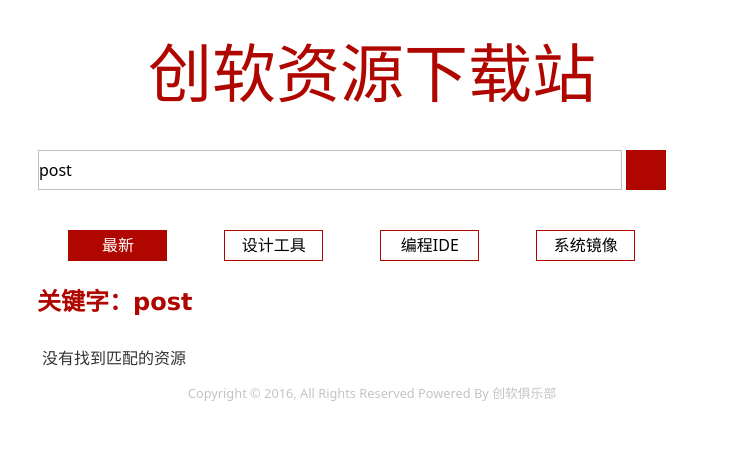
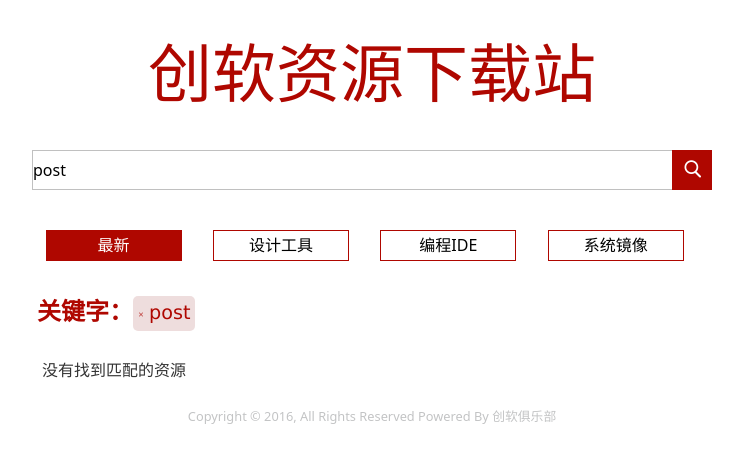
Before and after one commit to szisa/resource, a PHP site: page /isa/index.php?s=post in a window 1280 px wide. Shown: the top 463 px of the page, without its empty margins (268-1011 px from the left). Run offline with PHP 8.4, Linux system fonts and the light colour scheme; data that the repository does not hold is empty.

Commit message:
加入删除链接功能，完善界面UI

```diff
--- a/css/view.css
+++ b/css/view.css
@@ -1,3 +1,8 @@
+body{
+    max-width: 680px;
+    margin: 0 auto;
+}
+.hide{display: none;}
 .head-logo{
     text-align:center;
     margin:1em auto;
@@ -10,8 +15,10 @@
 }
 .head-search {
     text-align:center;
+    width: 100%;
+    margin: auto;
+    padding-right: 39px;
     position: relative;
-    left: -20px;
 }
 .head-search .text{
     border:1px silver solid;
@@ -20,48 +27,65 @@
     width: 100%;
     line-height: 38px;
     outline: none;
-    max-width: 584px;
 }
 .head-search .submit-btn{
     border:none;
     height: 40px;
     width: 40px;
-    font-size:0px;
-    margin:0;
+    margin: 0;
     padding:0;
     vertical-align: top;
     background-color: #aF0700;
     color: #FFF;
+    position: absolute;
+    top: 0;
+    right: 0;
+    font-size: 1.5em;
+    font-weight: bold;
 }
 ul.type-list {
-    padding: 5px 10px 0;
+    padding: 5px 0 0;
     width:100%;
-    max-width: 680px;
     margin: 35px auto 0;
-    text-align: justify;
 }
 li.type-item a {
     color:#000;
+    display: block;
 }
 
 li.type-item {
     display: inline-block;
-    width: 15%;
-    margin: 0 4%;
+    width: 20%;
+    margin: 0 2%;
     border: 1px solid #aF0700;
     text-align: center;
 }
-li.type-curr {
+li.type-item:hover{
+    background-color:#ECC;
+}
+li.type-curr,li.type-curr:hover {
     background-color:#aF0700;
 }
+
 li.type-curr a{
     color: #FFF;
 }
+
+.link-rm{
+    display: inline-block;
+    font-weight:normal;
+    vertical-align: middle;
+    background-color: #EDD;
+    padding: 4px 5px 5px 0;
+    border-radius: 5px;
+    font-size: .8em;
+}
+.link-rm:before {font-size: 0.3em;vertical-align: middle;padding: 5px;}
+
 .res-list{
-    margin: 15px auto;
     width: 100%;
-    max-width: 680px;
     margin: auto;
+    padding: 10px 0;
 }
 .res-list>h1{
     padding: 25px 5px 10px;
@@ -75,8 +99,12 @@ li.type-curr a{
 
 .res-item:hover{
     background-color:#EEE;
+    border-left: 2px solid #aF0700;
+    padding-left: 8px;
 }
-
+.res-item:hover h1{
+    /* font-weight:bold; */
+}
 .res-item:hover .res-tags a{
     color:#707172;
 }
@@ -110,3 +138,167 @@ footer a {
 footer a:hover {
     color:#aF0700;
 }
+/*post page*/
+.post-info label{
+  display:inline-block;
+  color:#FFF;
+  background-color:#aF0700;
+  width:50px;
+  height:30px;
+  text-align:center;
+  padding:0 5px;
+  vertical-align:top;
+}
+
+.post-info select, .post-info input, .post-info textarea{
+  vertical-align:top;
+  padding:0 5px;
+  margin:0;
+  outline:0;
+  border:1px dashed #aF0700;
+  background-color:transparent;
+  height:30px;
+  border-radius:0px;
+  width:250px;
+}
+.post-info textarea{
+  height:100px;
+}
+
+.post-info p{
+  vertical-align:top;
+  padding:2px 0;
+}
+
+.post-info .submit-btn {
+  border:0;
+  color:#FFF;
+  background-color:#aF0700;
+  width:305px;
+}
+
+.post-links label{
+  width:305px;
+}
+.res-links li{
+  padding:5px 0;
+}
+.link-name{
+  color:#aF0700;
+}
+.link-src{
+  word-break:break-all;
+}
+.link-extcode{
+  padding:0 5px;
+  background-color:#ECC;
+  color:#aF0700;
+  border:1px dashed #aF0700;
+}
+.post-info #links{
+  width:100%;
+}
+.form-tip {
+  color:#AAA;
+  font-size:.8em
+}
+/*login form*/
+.login_form .user, .login_form .passwd{
+  width: 40px;
+  height:40px;
+  float:left;
+  color:#FFF;
+  background-color:#aF0700;
+  text-align:center;
+}
+.login_form p{
+  width: 70%;
+  margin:30px auto;
+  line-height:40px;
+  height:40px;
+  text-align: right;
+  max-width:350px;
+}
+.login_form input.text{
+  border:none;
+  width: calc(100% - 40px);
+  height:40px;
+  line-height:20px;
+  background-color:#DEDFE1;
+  margin: 0;
+  padding: 0 0 0 10px;
+  float:left;
+}
+#admin{
+  width: 100%;
+  margin: 50px auto;
+}
+#login #logo{
+  display:block;
+  width: 100%;
+  height: 100px;
+  margin:0 auto;
+}
+#logo h1{
+  text-align:center;
+  font-size:350%;
+  color:#aF0700;
+}
+.login_form .submit-btn{
+  width: 80px;
+  background:#aF0700;
+  border:none;
+  color:#fff;
+  height: 35px;
+  margin: 0;
+}
+.login_form .submit-btn:hover{
+  cursor:pointer;
+}
+.login_form .submit-btn:active{
+  width:78px;
+  height:33px;
+  margin:1px 11px;
+}
+
+
+
+/*icon font*/
+@font-face {
+  font-family: 'iconfont';
+  src:  url('../fonts/icomoon.eot?2');
+  src:  url('../fonts/icomoon.eot?2#iefix') format('embedded-opentype'),
+    url('../fonts/icomoon.ttf?2') format('truetype'),
+    url('../fonts/icomoon.woff?2') format('woff'),
+    url('../fonts/icomoon.svg?2#iconfont') format('svg');
+  font-weight: normal;
+  font-style: normal;
+}
+
+[class^="icon-"]:before, [class*=" icon-"]:before,.icon-search {
+  /* use !important to prevent issues with browser extensions that change fonts */
+  font-family: 'iconfont' !important;
+  speak: none;
+  font-style: normal;
+  font-weight: normal;
+  font-variant: normal;
+  text-transform: none;
+  line-height: 1;
+
+  /* Better Font Rendering =========== */
+  -webkit-font-smoothing: antialiased;
+  -moz-osx-font-smoothing: grayscale;
+}
+
+.icon-close:before {
+  content: "\e903";
+}
+.icon-search:before {
+  content: "\e900";
+}
+.icon-user:before {
+  content: "\e901";
+}
+.icon-key:before {
+  content: "\e902";
+}
--- a/data/class_data_res.php
+++ b/data/class_data_res.php
@@ -39,11 +39,12 @@ class isa_res_info
         return $result;
     }
 
-    function update()
+    function update($data = null)
     {
+        if(null == $data) $data = $this->getUpdate();
         $db = new cSql();
         $db->con(DB_HOST, DB_USER, DB_PASSWORD, DB_NAME);
-        $result = $db->update($this->_table, $this->getUpdate(), array("id" => $this->_data["id"], "valid" => "1"));
+        $result = $db->update($this->_table, $data, array("id" => $this->_data["id"], "valid" => "1"));
         return $result;
     }
 
@@ -102,7 +103,7 @@ class isa_res_info
 
     protected function getWhere($query)
     {
-        $where = '1 = 1 ';
+        $where = '`valid` = 1 ';
         if(isset($query["search"]))
         {
             $where .= "AND (`name` like '%{$query["search"]}%' or `desc` like '%{$query["search"]}%' ";
--- a/templates/header.html
+++ b/templates/header.html
@@ -2,7 +2,8 @@
 <html lang="zh_cn" class="borderbox">
     <head>
         <title>{$title} - {$desc}</title>
-        <meta http-equiv="Content-Type" content="text/html; charset=utf-8">
+        <meta http-equiv="Content-Type" content="text/html; charset=utf-8" />
+        <meta name="viewport" content="width=device-width, initial-scale=1" />
         <link rel="shortcut icon" type="image/x-icon" href="favicon.ico">
         <link href="./css/typo.css" rel="stylesheet" />
         <link href="./css/view.css" rel="stylesheet" />
--- a/templates/index.html
+++ b/templates/index.html
@@ -10,7 +10,7 @@
             </div>
             <div class="head-search">
                 <input type="search" name="s" id="search" value="{$search}" class="text"/>
-                <input type="submit" value="➤" class="submit-btn"/>
+                <input type="submit" value="&#xe900;" class="submit-btn icon-search"/>
             </div>
         </header>
         <nav>
@@ -25,7 +25,16 @@
             </ul>
         </nav>
         <section class="res-list">
-            {if $tag != '' || $search != ''}<h1>{if $tag != ''}标签：{$tag}{/if} {if $search != ''}关键字：{$search}{/if}</h1>{/if}
+            {if $tag != '' || $search != ''}
+            <h1>
+                {if $tag != ''}
+                    标签：<a class="link-rm icon-close" href="?{if $search != ''}s={$search}&{/if}{if $type != ''}t={$type}&{/if}">{$tag}</a>
+                {/if}
+                {if $search != ''}
+                    关键字：<a class="link-rm icon-close" href="?{if $tag != ''}k={$tag}&{/if}{if $type != ''}t={$type}&{/if}">{$search}</a>
+                {/if}
+            </h1>
+            {/if}
             {if count($res) > 0}
             {section name=item loop=$res}
             <article class="res-item">
```
Also changed, not shown: data/class_data_link.php (+10 -6 lines), post.php (+11 -0 lines), templates/login.html (+5 -3 lines), templates/post.html (+16 -10 lines), fonts/icomoon.ttf (added), fonts/icomoon.woff (added), 2 other files.
